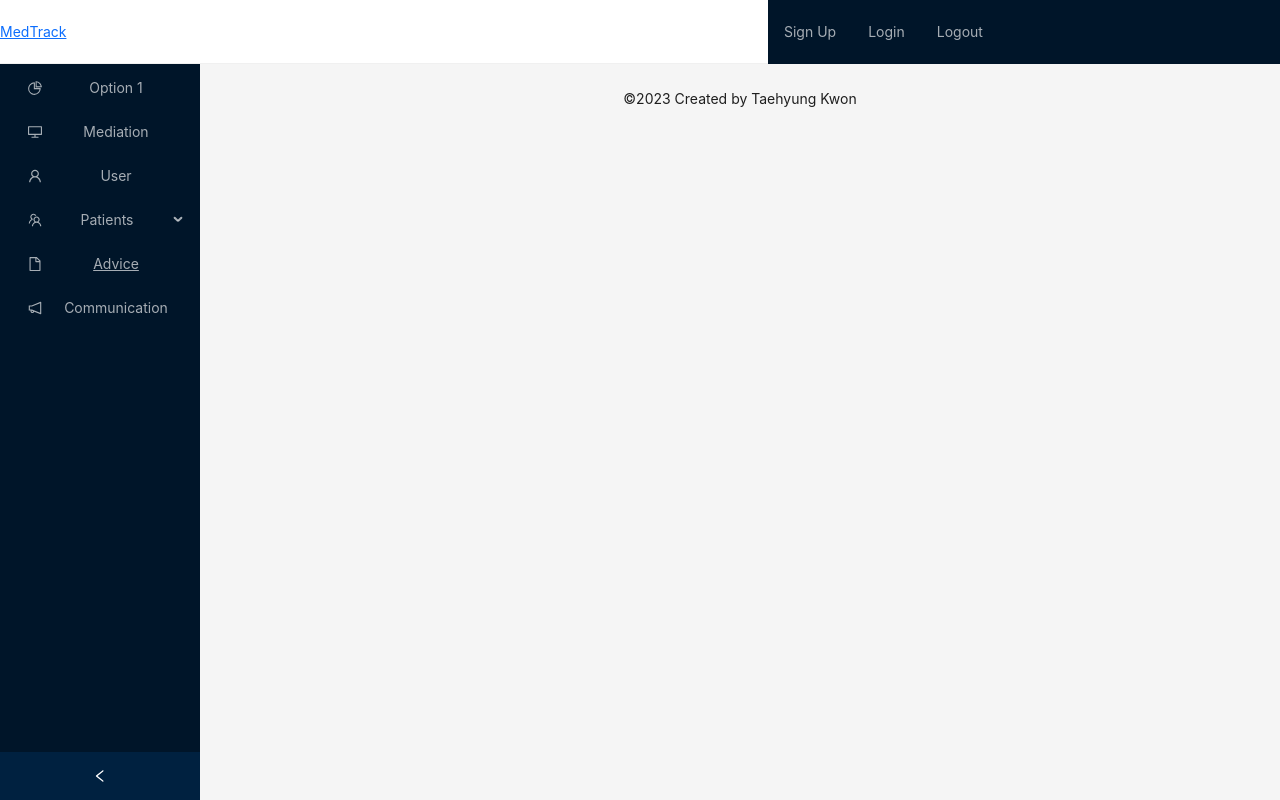
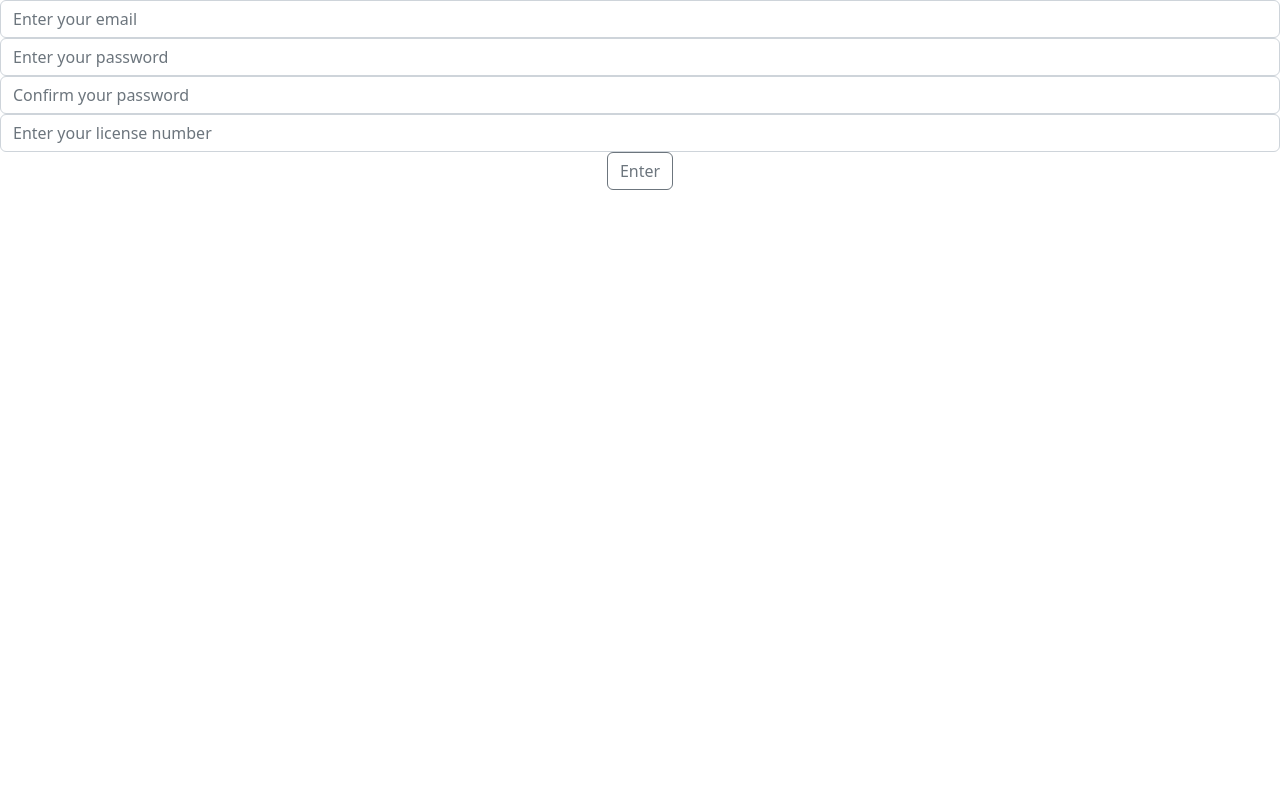
Before and after one commit to Steelzen/medtrack-client, a React (Create React App) app: page /signup in a window 1280 px wide. Built offline with nearby package versions, Linux system fonts and the light colour scheme.

Commit message:
Implement Signup functionalities

```diff
--- a/package.json
+++ b/package.json
@@ -10,6 +10,7 @@
     "antd": "^5.3.3",
     "axios": "^1.3.4",
     "bootstrap": "^5.2.3",
+    "firebase": "^9.19.1",
     "querystring": "^0.2.1",
     "querystring-es3": "^0.2.1",
     "react": "^18.2.0",
@@ -17,6 +18,7 @@
     "react-dom": "^18.2.0",
     "react-router-dom": "^6.10.0",
     "react-scripts": "5.0.1",
+    "validator": "^13.9.0",
     "web-vitals": "^2.1.4"
   },
   "scripts": {
@@ -42,5 +44,8 @@
       "last 1 firefox version",
       "last 1 safari version"
     ]
+  },
+  "devDependencies": {
+    "@firebase/rules-unit-testing": "^2.0.7"
   }
 }
--- a/src/App.js
+++ b/src/App.js
@@ -1,11 +1,43 @@
 import logo from "./logo.svg";
 import "./App.css";
+import {
+  BrowserRouter as Router,
+  redirect,
+  Route,
+  Routes,
+} from "react-router-dom";
 import MainPage from "./components/mainpage";
+import SignUp from "./components/signup";
+
+import { unstable_mockFirebase } from "@firebase/rules-unit-testing";
+import firebase from "firebase/compat/app";
+import "firebase/compat/auth";
+
+const firebaseConfig = {
+  apiKey: "AIzaSyDE_TxF7-POkszvqbvyQlLGj82aCHQAhMM",
+  authDomain: "medtrack-b54f3.firebaseapp.com",
+  projectId: "medtrack-b54f3",
+  storageBucket: "medtrack-b54f3.appspot.com",
+  messagingSenderId: "33639966885",
+  appId: "1:33639966885:web:deee45b2be3d88f31a454c",
+  measurementId: "G-2FR635ZJNC",
+};
 
 function App() {
+  if (process.env.NODE_ENV === "test") {
+    unstable_mockFirebase();
+  }
+
+  firebase.initializeApp(firebaseConfig);
+
+  const db = firebase.firestore();
+
   return (
     <div className="App">
-      <MainPage />
+      <Routes>
+        <Route path="/*" element={<MainPage />} />
+        <Route path="/signup" element={<SignUp />} />
+      </Routes>
     </div>
   );
 }
--- a/src/components/advice.jsx
+++ b/src/components/advice.jsx
@@ -34,8 +34,8 @@ const Advice = () => {
       <div className="advice-title-container">
         <h1 className="advice-title">Advice</h1>
         <p className="advice-intro">
-          AI powered medical advice. Try to input your symptoms, AI will help
-          you.
+          AI powered medical advice. Input your symptoms, AI will help you
+          before getting touch doctor.
         </p>
       </div>
       <div className="question-container">
--- /dev/null
+++ b/src/components/getCookie.js
@@ -0,0 +1,16 @@
+const getCookie = (name) => {
+  let cookieValue = null;
+  if (document.cookie && document.cookie !== "") {
+    const cookies = document.cookie.split(";");
+    for (let i = 0; i < cookies.length; i++) {
+      const cookie = cookies[i].trim();
+      if (cookie.substring(0, name.length + 1) === name + "=") {
+        cookieValue = decodeURIComponent(cookie.substring(name.length + 1));
+        break;
+      }
+    }
+  }
+  return cookieValue;
+};
+
+export default getCookie;
--- a/src/components/mainContent.jsx
+++ b/src/components/mainContent.jsx
@@ -1,3 +1,5 @@
+import { getAuth } from "firebase/auth";
+import firebase from "firebase/compat/app";
 import { useState, useEffect } from "react";
 import { Layout, Breadcrumb, Spin, Empty } from "antd";
 import { LoadingOutlined } from "@ant-design/icons";
@@ -8,16 +10,30 @@ const antIcon = <LoadingOutlined style={{ fontSize: 24 }} spin />;
 
 const MainContent = () => {
   const [patients, setPatients] = useState([]);
+  const [medStaff, setMedStaff] = useState([]);
   const [fetching, setFetching] = useState(true);
   const [details, setDetails] = useState([]);
+
+  let licenseNumber = "";
 
   useEffect(() => {
     const fetchData = async () => {
       const result = await axios.get(
         "http://localhost:4001/get_document_all/Test/"
       );
+
+      const user = await getAuth().currentUser;
+      const email = user.email;
+
+      const medStaff = await axios.get(
+        `http://localhost:4001/get_document/medistaff/${email}/`
+      );
+
       console.log("Fetched data:", result.data);
+      console.log("Fetched MedStaff:", medStaff.data["license_number"]);
+
       setDetails(result.data.docs); // Make sure 'docs' is the correct key in the response object
+      setMedStaff(medStaff.data);
     };
 
     fetchData();
@@ -43,6 +59,7 @@ const MainContent = () => {
         className="site-layout-background"
         style={{ padding: 24, minHeight: 360 }}
       >
+        <h3>Hi your license is {medStaff["license_number"]}</h3>
         <p>This is testing for fetching data</p>
         {details.map((item, index) => (
           <div key={index}>
--- /dev/null
+++ b/src/components/signup.jsx
@@ -0,0 +1,132 @@
+import {
+  getAuth,
+  createUserWithEmailAndPassword,
+  signInWithEmailAndPassword,
+} from "firebase/auth";
+import { Form, Button } from "react-bootstrap";
+import { useState } from "react";
+import { useNavigate } from "react-router-dom";
+import validator from "validator";
+import getCookie from "./getCookie";
+import axios from "axios";
+
+const SignUp = ({ db }) => {
+  const [email, setEmail] = useState("");
+  const [password, setPassword] = useState("");
+  const [passwordConfirm, setPasswordConfirm] = useState("");
+  const [licenseNumber, setLicenseNumber] = useState("");
+
+  const navigate = useNavigate();
+
+  const auth = getAuth();
+
+  const handleSignUp = async (e) => {
+    e.preventDefault();
+
+    try {
+      // Validate email and password before signing up
+      if (
+        !email ||
+        !password ||
+        email.trim() === "" ||
+        password.trim() === ""
+      ) {
+        throw new Error("Email and password are required");
+      }
+      if (!validator.isEmail(email)) {
+        throw new Error("Invalid email address");
+      }
+      if (password.length < 6) {
+        throw new Error("Password must be at least 6 characters long");
+      }
+
+      const userCredential = await createUserWithEmailAndPassword(
+        auth,
+        email,
+        password
+      );
+
+      const { user } = userCredential;
+
+      const uid = user.uid;
+      const group = "medistaff";
+      const document_id = email;
+      //   const document_id = Math.floor(Math.random() * 1000000).toString();
+
+      console.log(uid);
+
+      const csrftoken = getCookie("csrftoken"); // Get the CSRF token from the cookie
+
+      axios.defaults.headers.common["X-CSRFToken"] = csrftoken; // Add the CSRF token to the axios headers
+
+      const options = {
+        headers: {
+          "X-CSRFToken": csrftoken,
+        },
+        withCredentials: true,
+      };
+
+      // Add the user's license number to the "add_medistaff" endpoint
+      const endpoint = `http://localhost:4001/add_medistaff/${group}/${document_id}/${uid}/${licenseNumber}/`;
+      await axios.post(endpoint, options);
+
+      // After create user and automatically sign in
+      await signInWithEmailAndPassword(auth, email, password)
+        .then((userCredential) => {
+          // Signed in
+          const user = userCredential.user;
+          // ...
+        })
+        .catch((error) => {
+          const errorCode = error.code;
+          const errorMessage = error.message;
+        });
+
+      // Redirect to the main page
+      navigate("/");
+    } catch (error) {
+      // Handle sign-up error
+      console.log(error);
+    }
+  };
+
+  return (
+    <div>
+      <Form onSubmit={handleSignUp}>
+        <Form.Control
+          type="text"
+          placeholder="Enter your email"
+          value={email}
+          onChange={(e) => setEmail(e.target.value)}
+          name="email"
+        />
+        <Form.Control
+          type="password"
+          placeholder="Enter your password"
+          value={password}
+          onChange={(e) => setPassword(e.target.value)}
+          name="password"
+        />
+        <Form.Control
+          type="password"
+          placeholder="Confirm your password"
+          value={passwordConfirm}
+          onChange={(e) => setPasswordConfirm(e.target.value)}
+          name="passwordConfirm"
+        />
+        <Form.Control
+          type="text"
+          placeholder="Enter your license number"
+          value={licenseNumber}
+          onChange={(e) => setLicenseNumber(e.target.value)}
+          name="licenseNumber"
+        />
+        <Button variant="outline-secondary" id="button-addon2" type="submit">
+          Enter
+        </Button>
+      </Form>
+    </div>
+  );
+};
+
+export default SignUp;
```
Also changed, not shown: src/firebase.js (added, +11 -0 lines), 1 other file (tests, documents, lock files or other folders).
